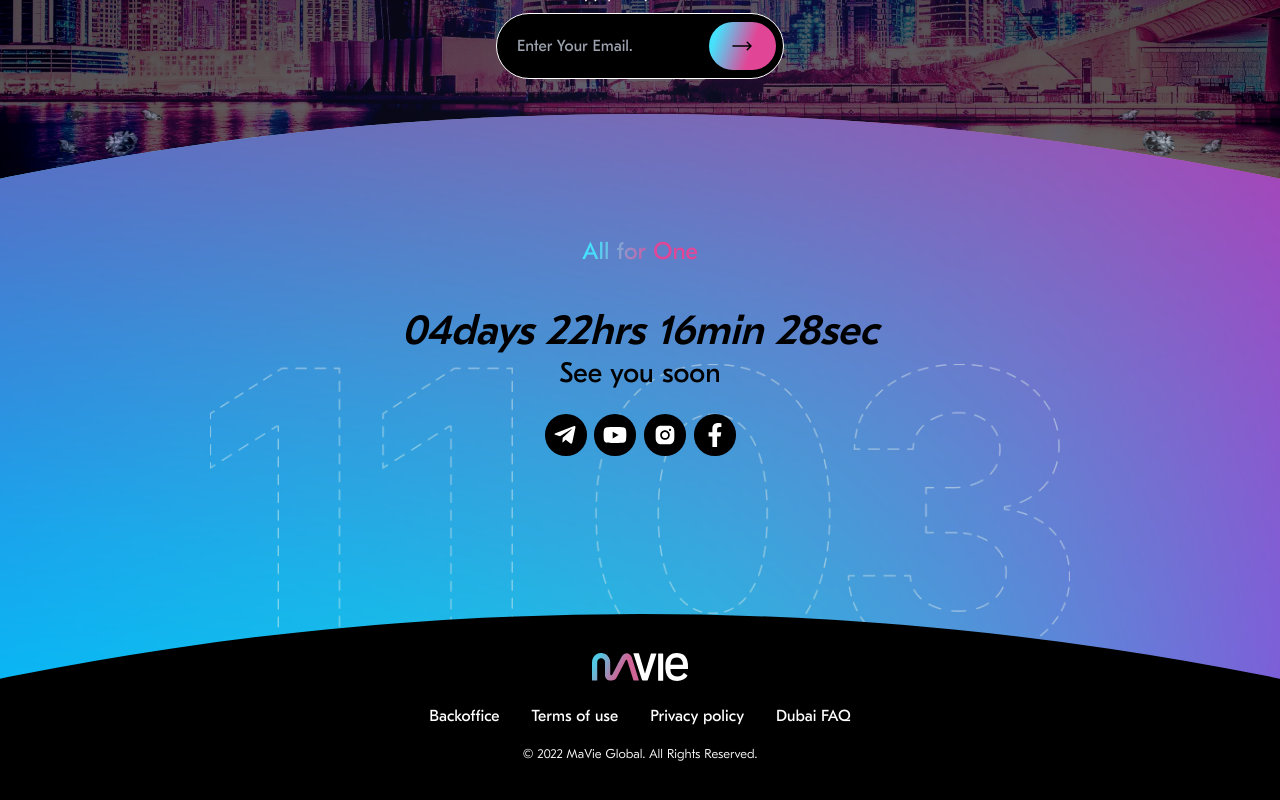
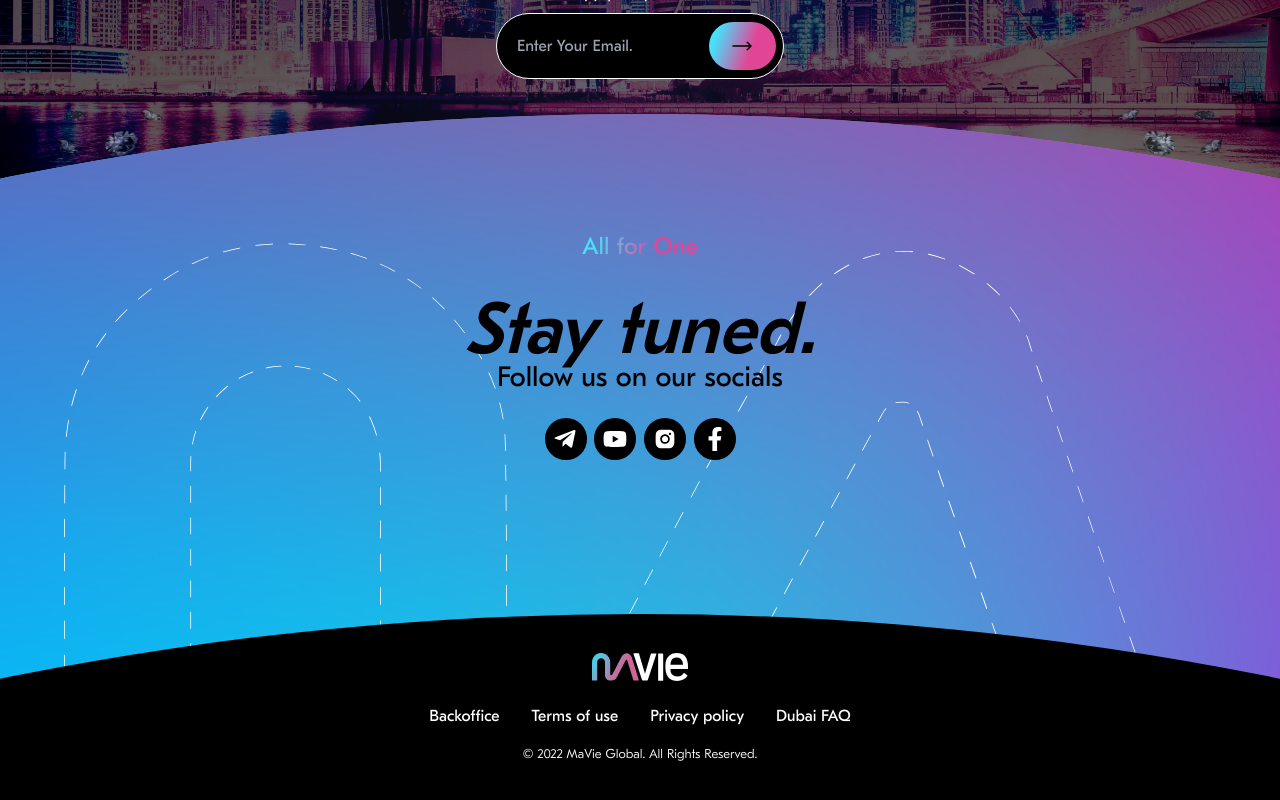
Before and after one commit to Innovatio-dev/mavie-global, a Next.js app: page / in a window 1280 px wide. Shown: the part 8201-9001 px from the top of the page. Built offline with nearby package versions, Linux system fonts and the light colour scheme.

Commit message:
MG-4: feat component updated to meet new data

```diff
--- a/src/components/sections/BigCounter/index.tsx
+++ b/src/components/sections/BigCounter/index.tsx
@@ -74,7 +74,7 @@ export default function BigCounter() {
 
                 </motion.div>
                 <div className={styles.imageContainer}>
-                    <Image style={{ objectFit: 'contain' }} fill src='/assets/images/1103_footer.webp' alt="event date"/>
+                    <Image style={{ objectFit: 'contain' }} fill src='/assets/svg/outlined_logo.svg' alt="event date"/>
                 </div>
                 <motion.div className={styles.darkCircle}
                     transition= {{ duration: 1 }}
@@ -91,10 +91,11 @@ export default function BigCounter() {
             >
                 <h3> All for One</h3>
                 <h2 className={styles.counterContainer}>
-                    <Countdown targetDate={getEventDate()}/>
+                    {/* <Countdown targetDate={getEventDate()}/> */}
+                    Stay tuned.
                 </h2>
                 <div className={styles.message}>
-                    See you soon
+                    Follow us on our socials
                 </div>
 
                 <div className={styles.networks}>
--- a/src/components/sections/BigCounter/styles.module.sass
+++ b/src/components/sections/BigCounter/styles.module.sass
@@ -34,8 +34,8 @@
             .imageContainer
                 position: absolute
                 width: 90%
-                height: 60%
-                top: 50%
+                padding-top: 40%
+                top: 25%
                 left: 50%
                 transform: translateX(-50%)
                 @media (max-width: 600px)
@@ -61,11 +61,15 @@
             transition: all 1s ease-in-out
             font-size: 24px
             h2
-                font-size: 42px
+                font-size: 72px
                 font-style: italic
                 text-align: center
                 font-weight: 500
                 margin: 0
+                line-height: 1
+                @media (max-width: 600px)
+                    font-size: 50px
+                    line-height: 1.2
             h3
                 background: var(--main-gradient)
                 -webkit-background-clip: text
@@ -76,6 +80,8 @@
                 top: -10px
                 font-size: 28px
                 margin-bottom: 10px
+                @media (max-width: 600px)
+                    font-size: 24px
             .networks
                 display: flex
                 position: relative
```
Also changed, not shown: public/assets/svg/outlined_logo.svg (added).
